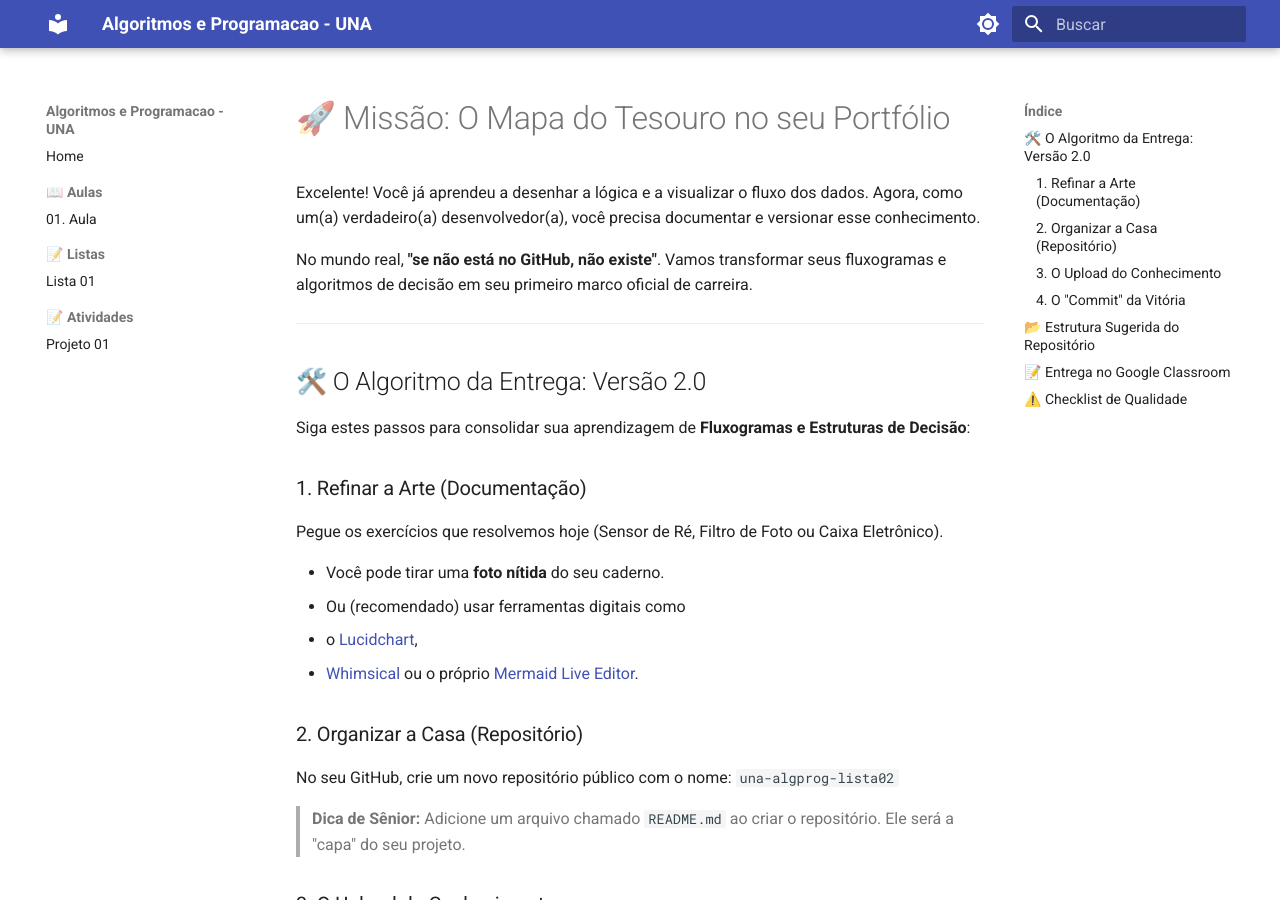
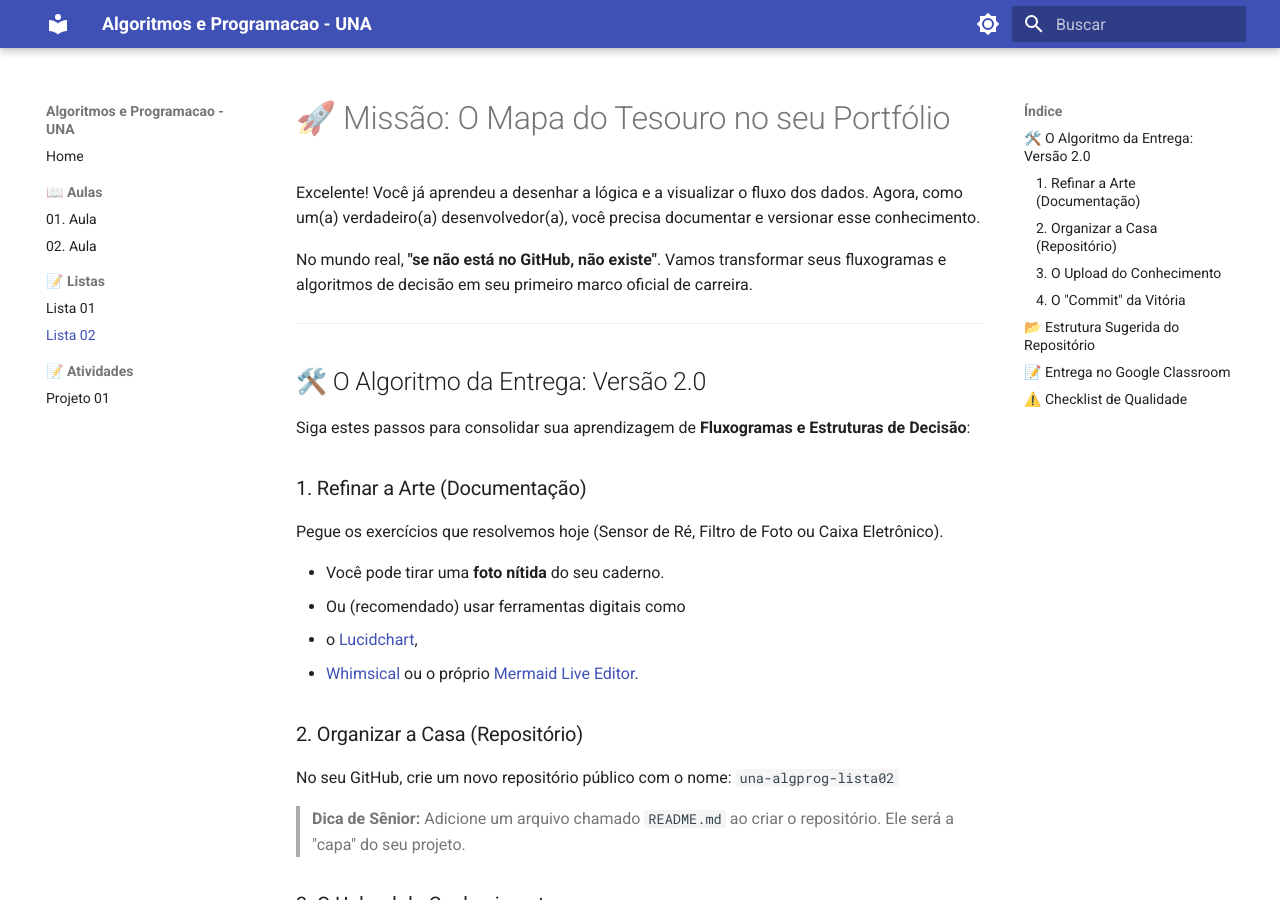
Before and after one commit to danhpaiva/una-algprog-mkdocs-202601, an MkDocs documentation site: the page built from docs/listas/02-lista.md, in a window 1280 px wide and 900 px high. Built offline with MkDocs 1.6.1 and Material for MkDocs 9.7.7, drawn with Linux system fonts in a browser that asks for light colours.

Commit message:
feat: update listas e aula

```diff
--- a/mkdocs.yml
+++ b/mkdocs.yml
@@ -32,10 +32,10 @@ nav:
   # - Guia do Professor: setup.md
   - 📖 Aulas:
       - 01. Aula: aulas/01-logica.md
-      # - 02. Aula: aulas/02-logica-fluxo.md
+      - 02. Aula: aulas/02-logica-fluxo.md
   - 📝 Listas:
       - Lista 01: listas/01-lista.md
-      # - Lista 02: listas/02-lista.md
+      - Lista 02: listas/02-lista.md
   - 📝 Atividades:
       - Projeto 01: trabalhos/projeto-01.md
 
```
